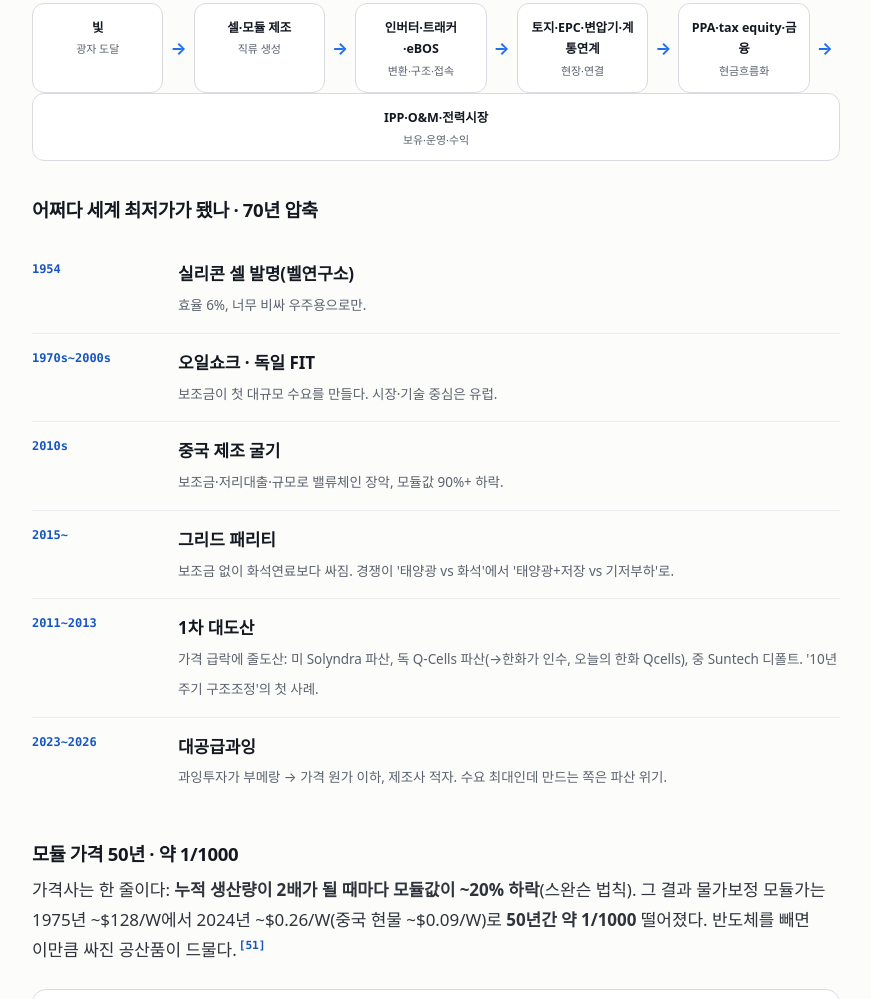
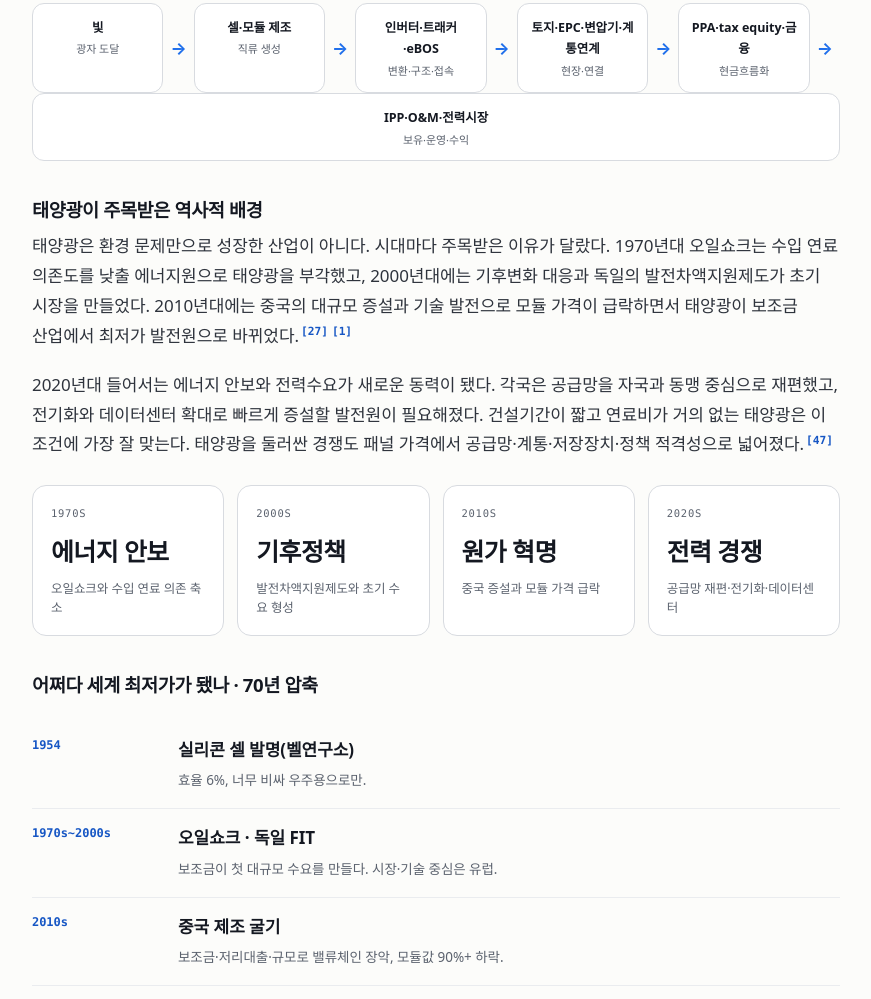
Before and after one commit to jonnaalive/solar-sector-indepth, a plain HTML site: page index.html in a window 1280 px wide. Shown: the part 6037-7036 px from the top of the page, without its empty margins (204-1075 px from the left). Drawn offline with Linux system fonts and the light colour scheme.

Commit message:
Add historical context for solar adoption

```diff
--- a/index.html
+++ b/index.html
@@ -552,6 +552,15 @@
     <div class="step"><div class="sn">토지·EPC·변압기·계통연계</div><div class="sd">현장·연결</div></div><div class="arw">→</div>
     <div class="step"><div class="sn">PPA·tax equity·금융</div><div class="sd">현금흐름화</div></div><div class="arw">→</div>
     <div class="step"><div class="sn">IPP·O&amp;M·전력시장</div><div class="sd">보유·운영·수익</div></div>
+  </div>
+  <h3 class="sub">태양광이 주목받은 역사적 배경</h3>
+  <p>태양광은 환경 문제만으로 성장한 산업이 아니다. 시대마다 주목받은 이유가 달랐다. 1970년대 오일쇼크는 수입 연료 의존도를 낮출 에너지원으로 태양광을 부각했고, 2000년대에는 기후변화 대응과 독일의 발전차액지원제도가 초기 시장을 만들었다. 2010년대에는 중국의 대규모 증설과 기술 발전으로 모듈 가격이 급락하면서 태양광이 보조금 산업에서 최저가 발전원으로 바뀌었다.<sup class="fn"><a href="#fn27">27</a></sup><sup class="fn"><a href="#fn1">1</a></sup></p>
+  <p>2020년대 들어서는 에너지 안보와 전력수요가 새로운 동력이 됐다. 각국은 공급망을 자국과 동맹 중심으로 재편했고, 전기화와 데이터센터 확대로 빠르게 증설할 발전원이 필요해졌다. 건설기간이 짧고 연료비가 거의 없는 태양광은 이 조건에 가장 잘 맞는다. 태양광을 둘러싼 경쟁도 패널 가격에서 공급망·계통·저장장치·정책 적격성으로 넓어졌다.<sup class="fn"><a href="#fn47">47</a></sup></p>
+  <div class="tiles">
+    <div class="tile"><div class="k">1970s</div><div class="v">에너지 안보</div><div class="d">오일쇼크와 수입 연료 의존 축소</div></div>
+    <div class="tile"><div class="k">2000s</div><div class="v">기후정책</div><div class="d">발전차액지원제도와 초기 수요 형성</div></div>
+    <div class="tile"><div class="k">2010s</div><div class="v">원가 혁명</div><div class="d">중국 증설과 모듈 가격 급락</div></div>
+    <div class="tile"><div class="k">2020s</div><div class="v">전력 경쟁</div><div class="d">공급망 재편·전기화·데이터센터</div></div>
   </div>
   <h3 class="sub">어쩌다 세계 최저가가 됐나 · 70년 압축</h3>
   <div class="timeline">
```
